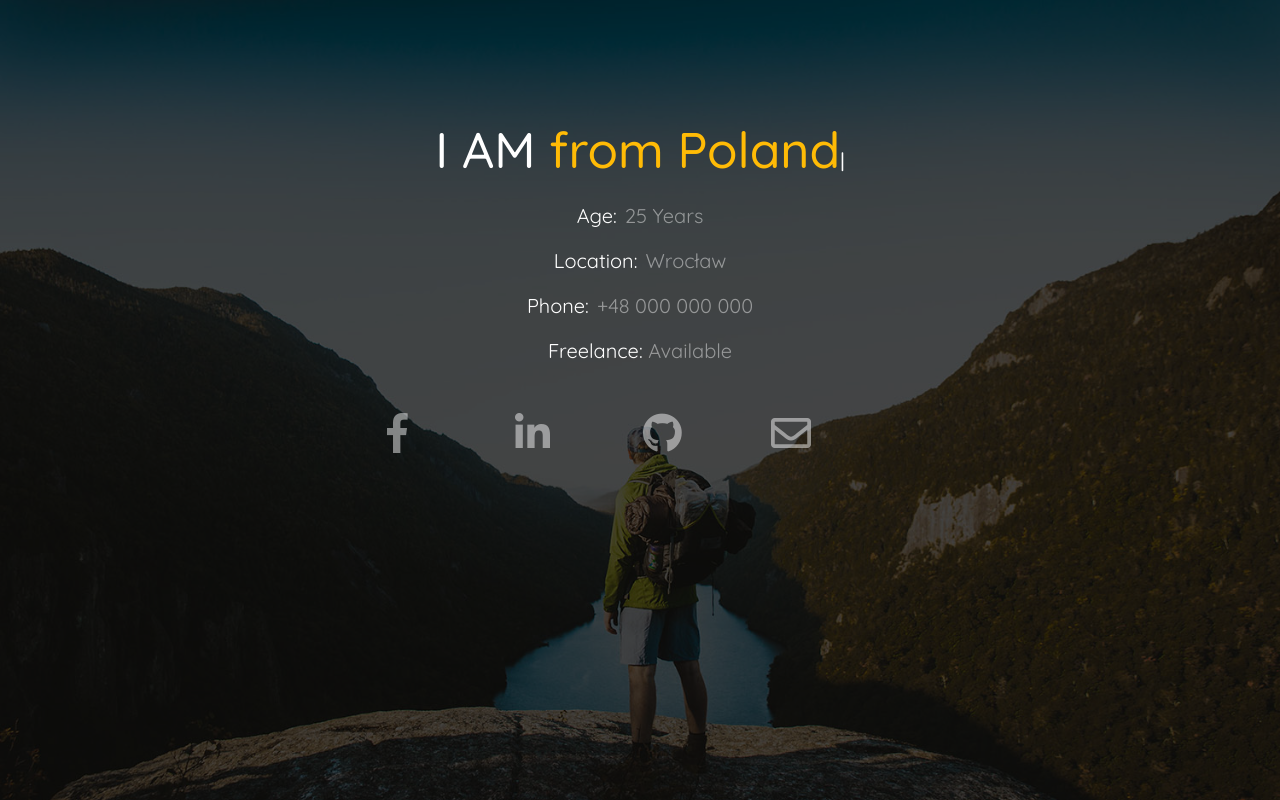
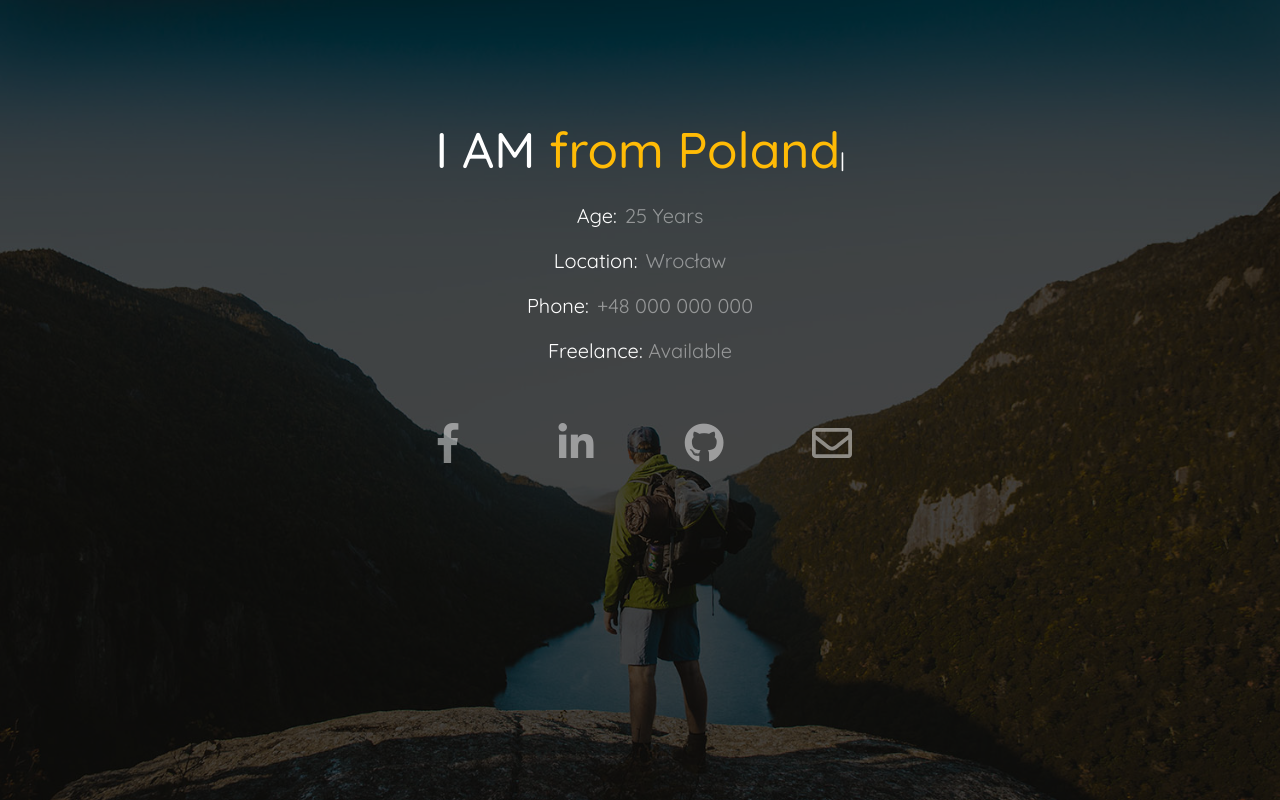
Before and after one commit to woopul/CCrew-LandingPage, a website with bundled scripts: page index.html in a window 1280 px wide. Built offline with nearby package versions, Linux system fonts and the light colour scheme.

Commit message:
css minor changes

```diff
--- a/css/mainPageStyle.css
+++ b/css/mainPageStyle.css
@@ -5,7 +5,6 @@
      font-family: 'Quicksand', sans-serif;
      font-size: 20px;
 }
-
 .main_wrapper{
      width: 100%;
      background-image: url("../images/home_personal.jpg");
@@ -14,7 +13,6 @@
      background-repeat: no-repeat;
      /* margin: auto; */
 }
-
 #particles-js {
      height: 100vh;
      width: 100vw;
@@ -29,26 +27,24 @@
      top: 0;
      left: 0;
 }
-/*.content{*/
-     /*position: absolute;*/
-/*}*/
-
+.content{
+     height: 100vh;
+     display: flex;
+     flex-flow: column;
+}
 h1{
      padding-top: 15vh;
      text-align: center;
-
      color: white;
      font-size: 2.5rem;
 }
 .typo {
      font-size: 2.5rem;
-
      color: #ffbb06;
 }
 .carriage{
      font-size: 2.5rem;
 }
-
 .info_panel{
      display: flex;
      flex-direction: column;
@@ -61,53 +57,67 @@ h1{
 .item_value {
      color: rgba(255,255,255,0.45)
 }
-.icon_links{
-     width: 100vh;
-     height: 100vh;
+.icon_links {
+     width: 60vw;
+     height: 100%;
      color: white;
+     padding: 40px;
+     margin: 0 auto;
 }
-.icon_item{
+.icon_item {
+     display: flex;
+     justify-content: center;
+     align-items: center;
      text-align: center;
      margin: 3px 3px;
      border: 1px solid white;
      opacity: 0.8;
      text-decoration: none;
      color: rgba(255,255,255,0.6);
-     display: flex;
      flex-wrap: wrap;
-     width: 50%;
-     height:50%;
+     width: 100%;
+     height:25%;
 
      transition: transform, filter 0.7s,0.7s;
 }
-
-
-
+.icon_item:hover {
+          color: white;
+          cursor: pointer;
+          filter: brightness(120%);
+          transform: scale(1.04);
+          text-decoration: none;
+}
+.icon_item:visited{
+     text-decoration: none;
+}
+.icon_item:active{
+     color: rgba(255,255,255,0.6);
+     transform: scale(0.98);
+}
 @media only screen and (min-width: 600px){
+     .icon_links{
+          margin: 40px auto;
+          /*border: 2px solid green;*/
+          padding: 0;
+          width: 40vw;
+          height: 15vh;
+          display: flex;
+     }
      .icon_item{
           border: none;
           width: 50%;
           height:50%;
      }
-     .icon_links{
-          margin: 40px auto;
-          /*border: 2px solid green;*/
-          width: 40vw;
-          height: 15vh;
-          display: flex;
+}
+@media only screen and (max-width: 520px){
+     h1{
+          padding-top: 15vh;
+          text-align: center;
+          color: white;
+          font-size: 2rem;
      }
-     .icon_item:hover{
-          color: white;
-          cursor: pointer;
-          filter: brightness(120%);
-          transform: scale(1.04);
-          text-decoration: none;
-     }
-     .icon_item:visited{
-          text-decoration: none;
-     }
-     .icon_item:active{
-          color: rgba(255,255,255,0.6);
-          transform: scale(0.98);
+     .typo {
+          font-size: 2rem;
+          color: #ffbb06;
      }
 }
--- a/index.html
+++ b/index.html
@@ -63,6 +63,7 @@
 
 
     <script src="js/particles.min.js"></script>
+    <script src="https://cdn.jsdelivr.net/npm/typed.js@2.0.9"></script>
     <script>
         $(document).ready( () =>{
             var typed = new Typed('#typed', {
@@ -75,7 +76,6 @@
             });
         })
     </script>
-    <script src="https://cdn.jsdelivr.net/npm/typed.js@2.0.9"></script>
     <script src="js/app.js"></script>
 </body>
 
```
